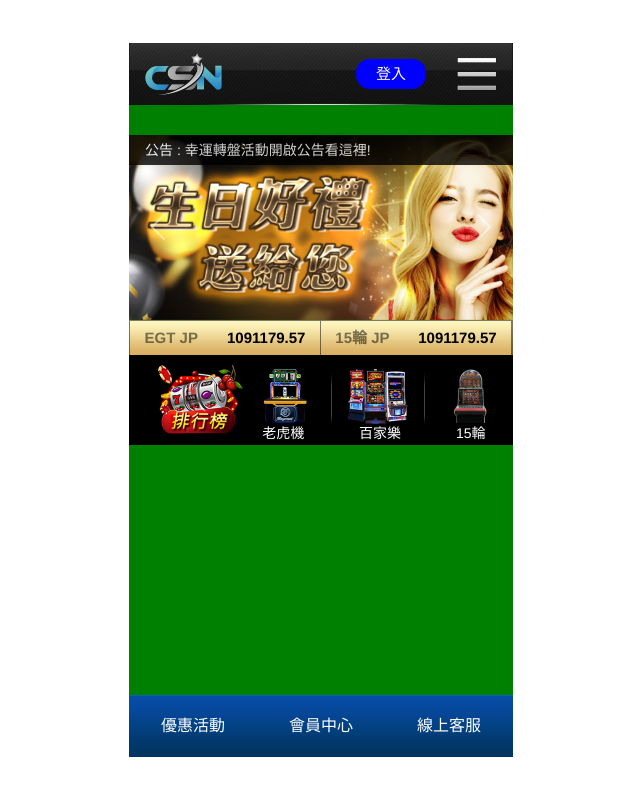
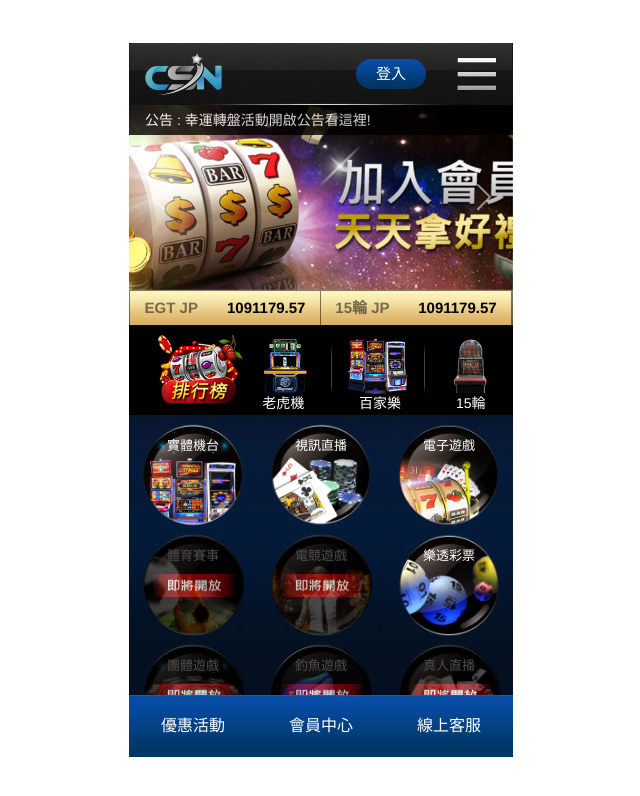
Before and after one commit to mingmoth/game-work, a Vue app: page / in a window 1280 px wide. Shown: the top 796 px of the page, without its empty margins (319-959 px from the left). Built offline with nearby package versions, Linux system fonts and the light colour scheme.

Commit message:
add: Games.vue & modify Sidebar user-info layout

```diff
--- a/src/components/Carousel.vue
+++ b/src/components/Carousel.vue
@@ -9,10 +9,10 @@
       data-bs-ride="carousel"
     >
       <div class="carousel-inner">
-        <div class="carousel-item active" data-bs-interval="10000">
+        <div class="carousel-item active" data-bs-interval="4000">
           <img src="../assets/banner/banner01.jpg" class="d-block w-100" alt="..." />
         </div>
-        <div class="carousel-item" data-bs-interval="2000">
+        <div class="carousel-item" data-bs-interval="4000">
           <img src="../assets/banner/banner02.jpg" class="d-block w-100" alt="..." />
         </div>
         <div class="carousel-item">
--- /dev/null
+++ b/src/components/Games.vue
@@ -0,0 +1,126 @@
+<template>
+  <div class="games">
+    <img src="../assets/game/bg_index.jpg" alt="" class="games-bg" />
+    <div class="row">
+      <div class="games-container-item">
+        <div class="games-container-item-title">實體機台</div>
+        <img src="../assets/game/mechine.png" alt="" />
+      </div>
+      <div class="games-container-item">
+        <div class="games-container-item-title">視訊直播</div>
+        <img src="../assets/game/live.png" alt="" />
+      </div>
+      <div class="games-container-item">
+        <div class="games-container-item-title">電子遊戲</div>
+        <img src="../assets/game/electronic.png" alt="" />
+      </div>
+      <div class="games-container-item">
+        <div class="games-container-item-title">體育賽事</div>
+        <img src="../assets/game/sports.png" alt="" />
+        <div class="games-container-item-maintain">
+          <img src="../assets/game/tag_soon.png" alt="" class="games-container-item-maintain-img">
+        </div>
+      </div>
+      <div class="games-container-item">
+        <div class="games-container-item-title">電競遊戲</div>
+        <img src="../assets/game/esports.png" alt="" />
+        <div class="games-container-item-maintain">
+          <img src="../assets/game/tag_soon.png" alt="" class="games-container-item-maintain-img">
+        </div>
+      </div>
+      <div class="games-container-item">
+        <div class="games-container-item-title">樂透彩票</div>
+        <img src="../assets/game/lottory.png" alt="" />
+      </div>
+      <div class="games-container-item">
+        <div class="games-container-item-title">團體遊戲</div>
+        <img src="../assets/game/fish.png" alt="" />
+        <div class="games-container-item-maintain">
+          <img src="../assets/game/tag_soon.png" alt="" class="games-container-item-maintain-img">
+        </div>
+      </div>
+      <div class="games-container-item">
+        <div class="games-container-item-title">釣魚遊戲</div>
+        <img src="../assets/game/fish_icon.png" alt="" />
+        <div class="games-container-item-maintain">
+          <img src="../assets/game/tag_soon.png" alt="" class="games-container-item-maintain-img">
+        </div>
+      </div>
+      <div class="games-container-item">
+        <div class="games-container-item-title">真人直播</div>
+        <img src="../assets/game/card-effect.png" alt="" />
+        <div class="games-container-item-maintain">
+          <img src="../assets/game/tag_soon.png" alt="" class="games-container-item-maintain-img">
+        </div>
+      </div>
+    </div>
+  </div>
+</template>
+
+<script>
+export default {
+  name: "Games",
+};
+</script>
+
+<style lang="scss" scoped>
+.games {
+  position: relative;
+  width: 384px;
+  height: 280px;
+  &-bg {
+    position: absolute;
+    top: 0;
+    left: 0;
+    width: 384px;
+    height: 280px;
+  }
+  .row {
+    margin: 0;
+    padding-top: 0.5em;
+    position: relative;
+    display: flex;
+    width: 384px;
+    height: 280px;
+    overflow-y: auto;
+    &::-webkit-scrollbar {
+      display: none
+    }
+    .games-container-item {
+      flex-basis: 33.333333%;
+      max-width: 33.333333%;
+      height: 110px;
+      position: relative;
+      &-title {
+        position: absolute;
+        color: white;
+        font-size: 13px;
+        top: 1em;
+        left: 50%;
+        transform: translateX(-50%);
+      }
+      img {
+        width: 100%;
+        cursor: pointer;
+      }
+      &-maintain {
+        position: absolute;
+        top: 2.5px;
+        left: 15px;
+        width: 100px;
+        height: 100px;
+        border-radius: 50%;
+        display: flex;
+        justify-content: center;
+        align-items: center;
+        background: #000;
+        opacity: 70%;
+        img {
+          position: relative;
+          width: 87px;
+        }
+      }
+    }
+  }
+}
+</style>
--- a/src/components/Navbar.vue
+++ b/src/components/Navbar.vue
@@ -8,7 +8,9 @@
           alt=""
           class="header-body-head-logo"
         />
-        <button class="header-body-head-login" v-if="!isLogin">登入</button>
+        <button class="header-body-head-login" v-if="!isLogin">登入
+          <img src="../assets/footer/footer_bg.jpg" alt="" class="header-body-head-login-bg">
+        </button>
       </div>
     </div>
   </div>
@@ -30,8 +32,10 @@ export default {
   height: 61.5px;
   width: 384px;
   &-bg {
+    position: relative;
     height: 61.5px;
     width: 384px;
+    z-index: -2;
   }
   &-body {
     position: absolute;
@@ -49,17 +53,28 @@ export default {
         margin-left: 1em;
       }
       &-login {
+        position: relative;
         margin-left: 35%;
         font-size: 15px;
         color: white;
-        background-color: blue;
         border: none;
+        outline: none;
+        background-color: transparent;
         width: 70px;
         height: 30px;
-        border-radius: 14px;
+        border-radius: 15px;
         cursor: pointer;
         &:hover {
           font-weight: 700;
+        }
+        &-bg {
+          position: absolute;
+          top: 0;
+          left: 0;
+          z-index: -1;
+          width: 70px;
+          height: 30px;
+          border-radius: 15px;
         }
       }
     }
--- a/src/components/Sidebar.vue
+++ b/src/components/Sidebar.vue
@@ -1,7 +1,10 @@
 <template>
   <div class="side">
     <div class="side-user" v-if="isLogin">
-
+      <img src="../assets/game/bg_index.jpg" alt="" class="side-user-bg">
+      <div class="side-user-id">TEST0001</div>
+      <img src="../assets/button/line.png" alt="" class="side-user-divider">
+      <div class="side-user-credit">$ 4,600.00</div>
     </div>
     <label for="sidebar-toggle" class="toggle">
       <img src="../assets/icon/icon_menu.svg" alt="" class="toggle-icon">
@@ -9,14 +12,16 @@
     <input type="checkbox" class="sidebar-toggle" id="sidebar-toggle">
     <div class="sidebar">
       <div class="sidebar-head">
-        <div class="sidebar-head-user">test0001</div>
+        <div class="sidebar-head-user">TEST0001</div>
         <div class="sidebar-head-credit">$ 4,600.00 (TWD)</div>
       </div>
       <div class="sidebar-item">出納櫃台</div>
       <div class="sidebar-item">修改密碼</div>
       <div class="sidebar-item">遊戲介紹</div>
       <div class="sidebar-item">聯絡我們</div>
-      <button class="sidebar-logout">登出</button>
+      <button class="sidebar-logout">登出
+        <img src="../assets/footer/footer_bg.jpg" alt="" class="sidebar-logout-img">
+      </button>
     </div>
   </div>
 </template>
@@ -26,7 +31,7 @@ export default {
   name: 'Sidebar',
   data() {
     return {
-      isLogin: true
+      isLogin: false
     }
   }
 }
@@ -35,7 +40,25 @@ export default {
 <style lang="scss">
 .side {
   &-user {
+    width: 384px;
     height: 30px;
+    position: relative;
+    color: white;
+    display: flex;
+    justify-content: space-around;
+    align-items: center;
+    &-bg {
+      position: absolute;
+      z-index: -1;
+      height: 30px;
+      width: 384px;
+    }
+    &-credit {
+      color: orange;
+    }
+    &-divider {
+      height: 30px;
+    }
   }
 }
 .toggle {
@@ -66,7 +89,7 @@ export default {
   &-head {
     border-bottom: 2px solid grey;
     &-user {
-      font-size: 1.5em;
+      font-size: 1.2em;
       margin-bottom: 4px;
     }
     &-credit {
@@ -81,6 +104,29 @@ export default {
       color: orange;
     }
   }
+  &-logout {
+    position: absolute;
+    bottom: -18em;
+    left: 50%;
+    transform: translateX(-50%);
+    position: relative;
+    width: 120px;
+    height: 30px;
+    border-radius: 15px;
+    background: transparent;
+    border: none;
+    outline: none;
+    color: white;
+    &-img {
+      position: absolute;
+      top: 0;
+      left: 0;
+      z-index: -1;
+      width: 120px;
+      height: 30px;
+      border-radius: 15px;
+    }
+  }
 }
 .sidebar-toggle:checked ~ .sidebar {
   transform: scale(1, 1);
--- a/src/views/Home.vue
+++ b/src/views/Home.vue
@@ -7,6 +7,7 @@
     </div>
     <System />
     <Select />
+    <Games />
     <Footer />
   </div>
 </template>
@@ -17,11 +18,12 @@ import Sidebar from '../components/Sidebar.vue'
 import Carousel from '../components/Carousel.vue'
 import System from '../components/System.vue'
 import Select from '../components/Select.vue'
+import Games from '../components/Games.vue'
 import Footer from '../components/Footer.vue'
 export default {
   name: 'Home',
   components: {
-    Navbar, Sidebar, Carousel, System, Select, Footer,
+    Navbar, Sidebar, Carousel, System, Select, Games, Footer,
   }
 }
 </script>
@@ -31,6 +33,5 @@ export default {
   position: relative;
   height: 713.5px;
   width: 384px;
-  background-color: green;
 }
 </style>
```
Also changed, not shown: src/assets/game/bg_index.jpg (added), src/assets/game/tag_soon.png (added).
